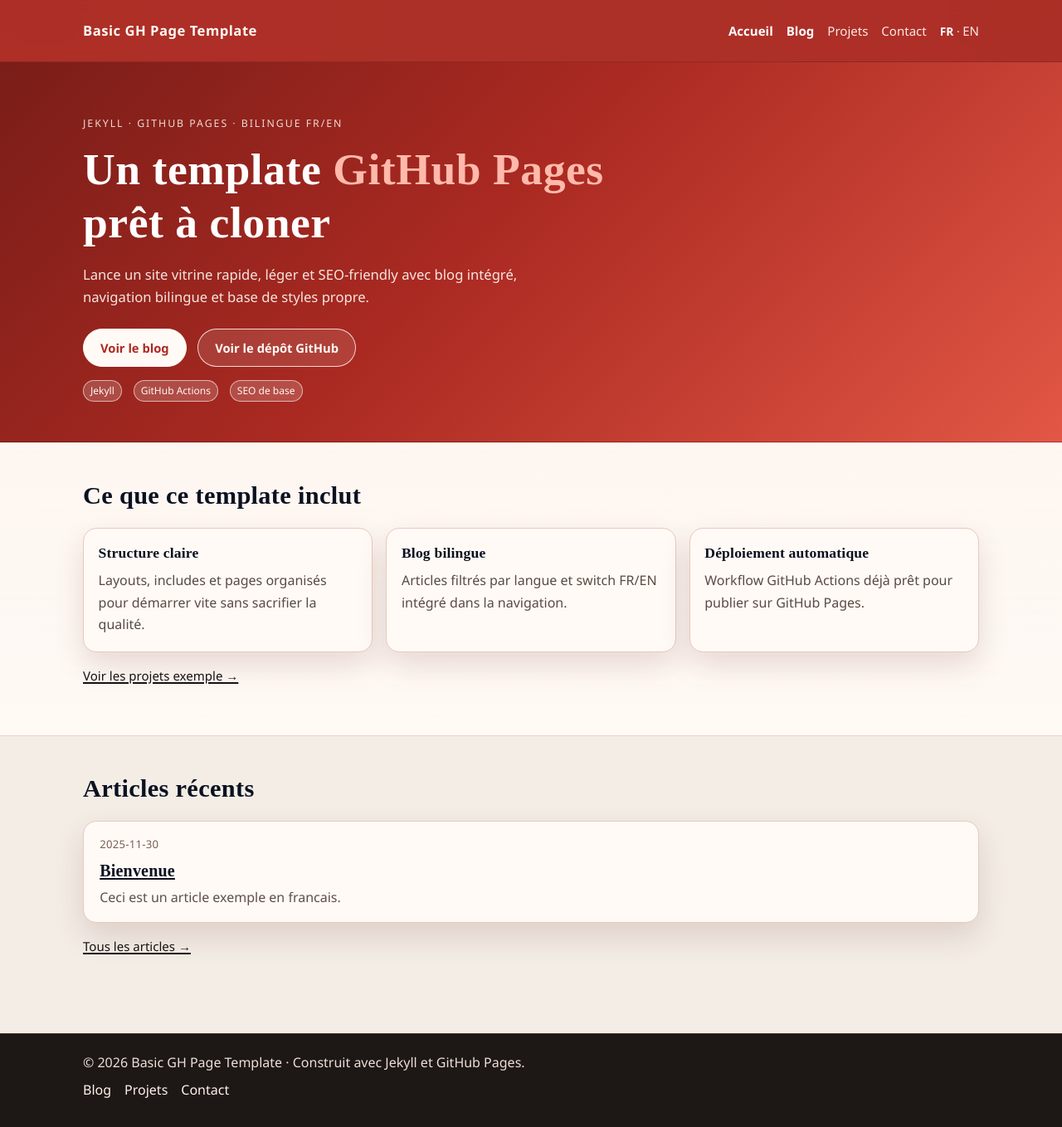
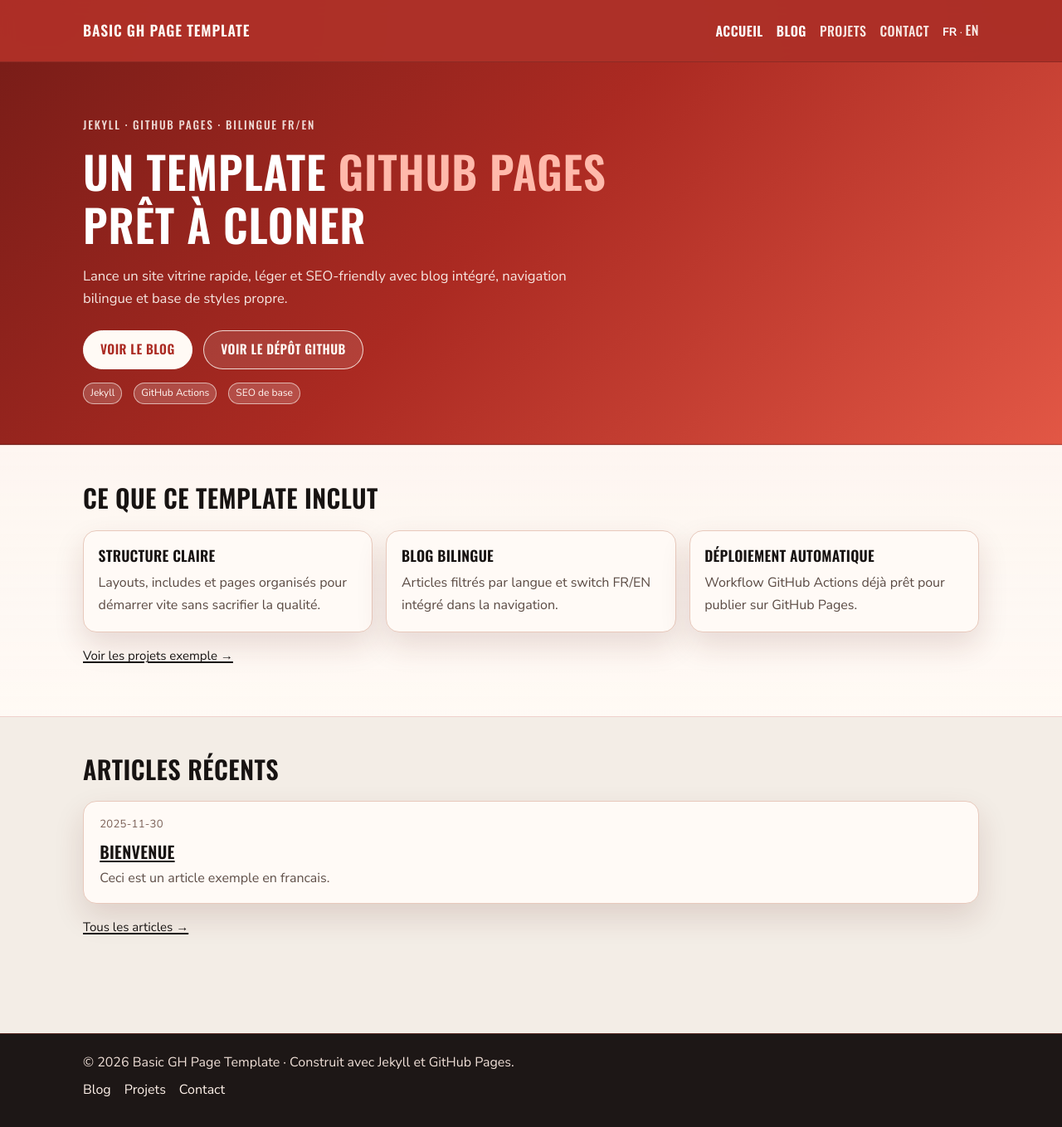
Before and after one commit to jphenri/basic-gh-page-template, a Jekyll site: the page built from index.md, in a window 1280 px wide and 1358 px high. Shown: the whole window at 83% size. Built offline with Jekyll 4.4.1, drawn with Linux system fonts in a browser that asks for light colours.

Commit message:
Add Google Fonts and update typography
Include Google Fonts (Nunito Sans and Oswald) with preconnect in the site head and switch site typography to use them. Update body font to Nunito Sans, replace serif heading fonts with Oswald across headings, site title, nav, hero kicker and buttons; apply uppercase, adjust letter-spacing, font-weight and sizes to unify branding and improve readability.

```diff
--- a/_includes/head.html
+++ b/_includes/head.html
@@ -2,6 +2,9 @@
 <meta name="viewport" content="width=device-width, initial-scale=1">
 <meta name="theme-color" content="#0f172a">
 
+<link rel="preconnect" href="https://fonts.googleapis.com">
+<link rel="preconnect" href="https://fonts.gstatic.com" crossorigin>
+<link href="https://fonts.googleapis.com/css2?family=Nunito+Sans:wght@400;600;700;800&family=Oswald:wght@500;600;700&display=swap" rel="stylesheet">
 <link rel="stylesheet" href="{{ '/assets/css/main.css' | relative_url }}">
 <link rel="alternate" type="application/atom+xml" title="{{ site.title }}" href="{{ '/feed.xml' | relative_url }}">
 
--- a/assets/css/main.css
+++ b/assets/css/main.css
@@ -28,7 +28,7 @@ html {
 
 body {
   margin: 0;
-  font-family: "Avenir Next", "Manrope", "Segoe UI", sans-serif;
+  font-family: "Nunito Sans", "Segoe UI", sans-serif;
   color: var(--ink);
   line-height: 1.65;
   background:
@@ -51,11 +51,13 @@ h1,
 h2,
 h3,
 h4 {
-  font-family: "Fraunces", "Iowan Old Style", "Times New Roman", serif;
-  letter-spacing: 0.01em;
+  font-family: "Oswald", "Arial Narrow", sans-serif;
+  letter-spacing: 0.015em;
+  text-transform: uppercase;
+  font-weight: 600;
   line-height: 1.2;
   margin-top: 0;
-  color: #0b1120;
+  color: var(--ink);
 }
 
 p {
@@ -153,11 +155,13 @@ code {
 }
 
 .site-title {
+  font-family: "Oswald", "Arial Narrow", sans-serif;
   color: #fffaf5;
   text-decoration: none;
-  font-weight: 700;
-  letter-spacing: 0.03em;
-  font-size: 1.04rem;
+  text-transform: uppercase;
+  font-weight: 600;
+  letter-spacing: 0.05em;
+  font-size: 1.1rem;
 }
 
 .site-nav {
@@ -168,8 +172,11 @@ code {
 }
 
 .site-nav a {
+  font-family: "Oswald", "Arial Narrow", sans-serif;
   color: rgba(255, 250, 245, 0.92);
-  font-size: 0.94rem;
+  font-size: 1rem;
+  letter-spacing: 0.03em;
+  text-transform: uppercase;
   text-decoration: none;
   transition: color 0.2s ease, opacity 0.2s ease;
 }
@@ -217,10 +224,11 @@ code {
 }
 
 .hero-kicker {
+  font-family: "Oswald", "Arial Narrow", sans-serif;
   margin-bottom: 0.8rem;
   text-transform: uppercase;
-  letter-spacing: 0.16em;
-  font-size: 0.77rem;
+  letter-spacing: 0.13em;
+  font-size: 0.84rem;
   opacity: 0.85;
 }
 
@@ -264,6 +272,7 @@ code {
 /* Buttons */
 
 .btn {
+  font-family: "Oswald", "Arial Narrow", sans-serif;
   display: inline-flex;
   align-items: center;
   justify-content: center;
@@ -271,7 +280,9 @@ code {
   border-radius: 999px;
   padding: 0.62rem 1.25rem;
   border: 1px solid transparent;
-  font-size: 0.92rem;
+  font-size: 0.96rem;
+  letter-spacing: 0.03em;
+  text-transform: uppercase;
   font-weight: 600;
   transition: transform 0.2s ease, background 0.2s ease, color 0.2s ease;
 }
```
